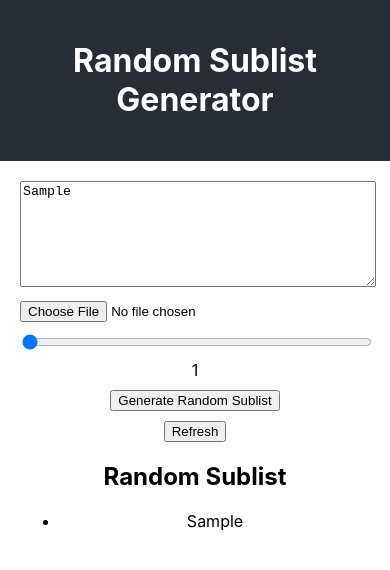
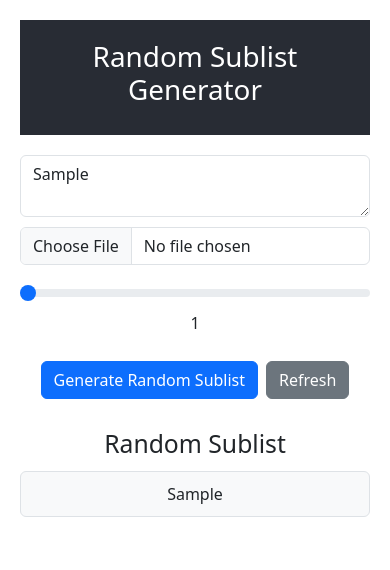
Before and after one commit to geraldnguyen/random-x, a React (Create React App) app in the folder random-x/: page / in a window 390 px wide. Both pictures are taken after typing "Sample" into the empty fields and a click on the button "Generate Random Sublist". Shown: the top 570 px of the page. Built offline with nearby package versions, Linux system fonts and the light colour scheme.

Commit message:
Prompt 7: Styling and Responsive Design

```diff
--- a/random-x/package.json
+++ b/random-x/package.json
@@ -8,6 +8,7 @@
     "@testing-library/jest-dom": "^5.16.5",
     "@testing-library/react": "^13.4.0",
     "@testing-library/user-event": "^13.5.0",
+    "bootstrap": "^5.3.3",
     "gh-pages": "^5.0.0",
     "react": "^18.2.0",
     "react-dom": "^18.2.0",
--- a/random-x/src/App.css
+++ b/random-x/src/App.css
@@ -1,5 +1,6 @@
 .App {
   text-align: center;
+  padding: 20px;
 }
 
 .App-header {
@@ -9,23 +10,17 @@
 }
 
 .input-section {
-  margin: 20px;
+  margin: 20px 0;
 }
 
-textarea {
+.input-section textarea,
+.input-section input[type="file"] {
   width: 100%;
-  height: 100px;
   margin-bottom: 10px;
 }
 
-input[type="file"] {
-  display: block;
-  margin-bottom: 10px;
-}
-
-input[type="range"] {
+.input-section input[type="range"] {
   width: 100%;
-  margin-bottom: 10px;
 }
 
 button {
@@ -34,7 +29,19 @@ button {
 }
 
 .output-section {
-  margin: 20px;
+  margin-top: 20px;
+}
+
+.output-section ul {
+  list-style-type: none;
+  padding: 0;
+}
+
+.output-section li {
+  background-color: #f8f9fa;
+  margin: 5px 0;
+  padding: 10px;
+  border-radius: 5px;
 }
 
 pre {
--- a/random-x/src/App.js
+++ b/random-x/src/App.js
@@ -1,4 +1,5 @@
 import React, { useState } from 'react';
+import 'bootstrap/dist/css/bootstrap.min.css';
 import './App.css';
 
 function App() {
@@ -16,17 +17,19 @@ function App() {
   };
 
   return (
-    <div className="App">
+    <div className="App container">
       <header className="App-header">
         <h1>Random Sublist Generator</h1>
       </header>
       <main>
         <div className="input-section">
           <textarea
+            className="form-control"
             onChange={(e) => setNames(e.target.value.split('\n'))}
             placeholder="Enter names, one per line"
           />
           <input
+            className="form-control"
             type="file"
             onChange={(e) => {
               const file = e.target.files[0];
@@ -37,8 +40,9 @@ function App() {
               reader.readAsText(file);
             }}
           />
-          <div>
+          <div className="my-3">
             <input
+              className="form-range"
               type="range"
               min="1"
               max={names.length}
@@ -47,14 +51,14 @@ function App() {
             />
             <span>{sublistSize}</span>
           </div>
-          <button onClick={handleRandomize}>Generate Random Sublist</button>
-          <button onClick={handleRefresh}>Refresh</button>
+          <button className="btn btn-primary me-2" onClick={handleRandomize}>Generate Random Sublist</button>
+          <button className="btn btn-secondary" onClick={handleRefresh}>Refresh</button>
         </div>
         <div className="output-section">
           <h2>Random Sublist</h2>
-          <ul>
+          <ul className="list-group">
             {randomSublist.map((name, index) => (
-              <li key={index}>{name}</li>
+              <li className="list-group-item" key={index}>{name}</li>
             ))}
           </ul>
         </div>
```
Also changed, not shown: 2 other files (tests, documents, lock files or other folders).
